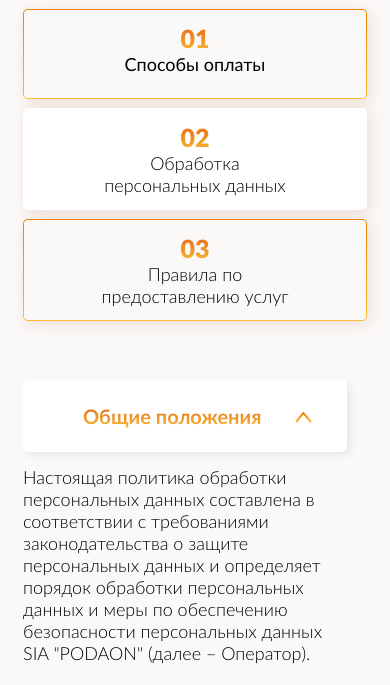
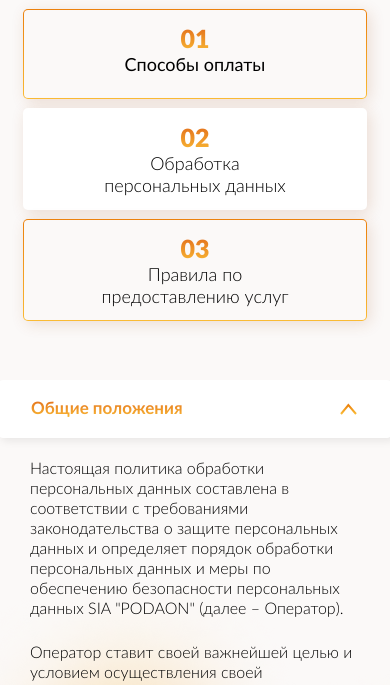
Before and after one commit to Mikhailo-Kandyba/Forex-box-Site, a website: page src/data-processing.html in a window 390 px wide. Shown: the part 87-772 px from the top of the page. Drawn offline with nearby package versions, Linux system fonts and the light colour scheme; files whose address does not match are found by name.

Commit message:
table and mobile version Data-processingpage

```diff
--- a/src/scss/_data-processing.scss
+++ b/src/scss/_data-processing.scss
@@ -2,18 +2,46 @@
 @import "variables";
 
 .accordion-data-processing {
+  padding-right: 0;
+
+  @include breakpoint($tablet) {
+    padding: 0 15px;
+  }
+
+  @include breakpoint($mobile) {
+    padding: 0;
+  }
+
   label {
     font-family: $base-font-default;
     font-size: $font-size-base;
     line-height: $line-height-base;
     margin-bottom: 14px;
-    padding: 24px 60px;
+
+    @include breakpoint($desktop) {
+      padding: 24px 60px;
+    }
+
+    @include breakpoint($tablet) {
+      padding: 22px 47px;
+    }
+
+    @include breakpoint($mobile) {
+      min-height: 58px;
+      padding: 17px 70px 20px 33px;
+    }
 
     > span {
       display: flex;
       @include breakpoint($desktop) {
-        font-family: $lato-bold;
-        @include gradient_text;
+        font-family: $base-font-family;
+        font-size: $font-size-base;
+        line-height: $line-height-base;
+      }
+
+      @include breakpoint($mobile) {
+        font-size: $font-size-base - 3;
+        line-height: $line-height-base - 3;
       }
 
       .number {
@@ -41,12 +69,25 @@
         font-size: $font-size-base - 2;
         line-height: $line-height-base - 2;
       }
+
+      @include breakpoint($mobile) {
+        font-size: $font-size-base - 4;
+        line-height: $line-height-base - 4;
+      }
     }
   }
 }
 
 .accordion-data-wrap {
   margin-bottom: 70px;
+
+  @include breakpoint($tablet) {
+    margin-bottom: 50px;
+  }
+
+  @include breakpoint($mobile) {
+    margin: 0 -25px;
+  }
 }
 
 /* :checked */
@@ -58,10 +99,15 @@
     padding: 9px 60px;
   }
 
+  @include breakpoint($tablet) {
+    padding: 9px 50px;
+  }
+
   @include breakpoint($mobile) {
-    padding: 0;
+    padding: 6px 32px;
   }
 }
+
 
 .accordion-data-processing input[type=checkbox] + label::after {
   @include breakpoint($desktop) {
@@ -75,7 +121,26 @@
     height: 12px;
     filter: contrast(20%);
   }
+
+  @include breakpoint($mobile) {
+    content: '';
+    position: absolute;
+    right: 35px;
+    top: 50%;
+    margin-top: -6px;
+    background-image: url("../images/arrow-accordion.svg");
+    background-repeat: no-repeat;
+    width: 17px;
+    height: 12px;
+    filter: contrast(20%);
+  }
 }
+
+.accordion-data-processing input[type=checkbox]:checked + label>span {
+  font-family: $lato-bold;
+  @include gradient_text;
+}
+
 
 .accordion-data-processing input[type=checkbox]:checked + label::after {
   transform: rotate(-180deg);
```
Also changed, not shown: src/css/styles.css.
